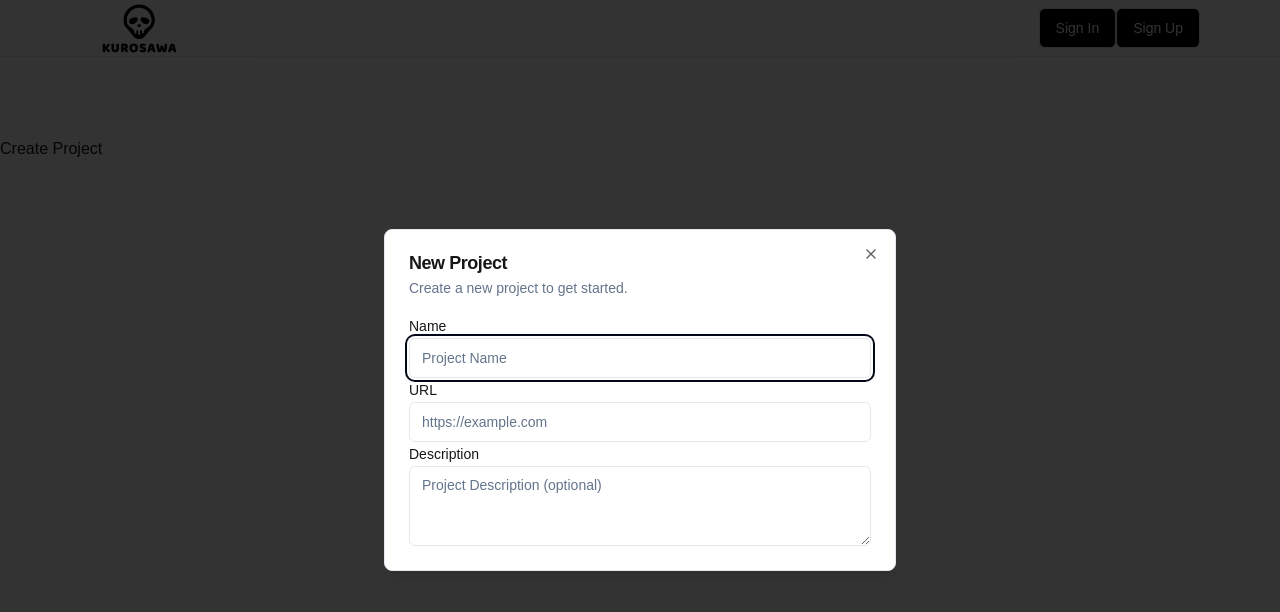
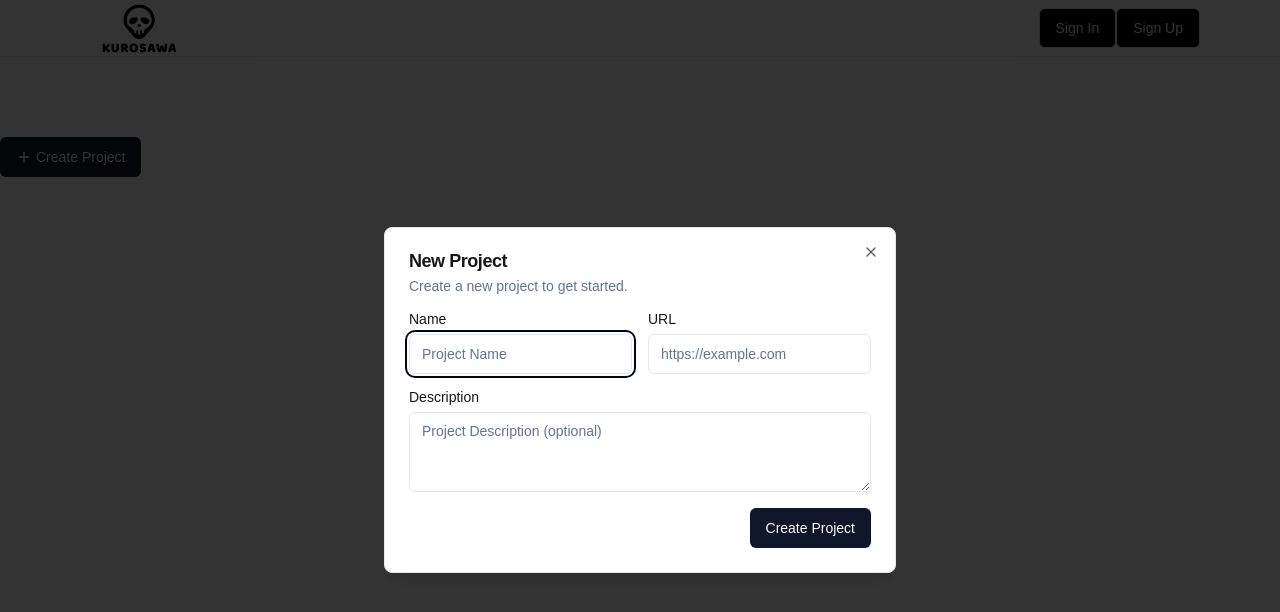
Before and after one commit to ppppppsmash/saasxxx, a Next.js app: page /dashboard in a window 1280 px wide. Both pictures are taken after a click on the button "Create Project". Shown: the top 612 px of the page. Built offline with nearby package versions, Linux system fonts and the light colour scheme; no server answers.

Commit message:
feat: Refactor dashboard page and create new project component

```diff
--- a/app/(user)/dashboard/page.tsx
+++ b/app/(user)/dashboard/page.tsx
@@ -1,36 +1,9 @@
-import {
-  Dialog,
-  DialogContent,
-  DialogDescription,
-  DialogHeader,
-  DialogTitle,
-  DialogTrigger
-} from "@/components/ui/dialog"
-import { Input } from "@/components/ui/input"
-import { Label } from "@/components/ui/label"
-import { Textarea } from "@/components/ui/textarea"
+import NewProjBtn from "@/components/new-proj"
 
 export default function Page() {
   return (
-    <Dialog>
-      <DialogTrigger>Create Project</DialogTrigger>
-      <DialogContent>
-        <DialogHeader>
-          <DialogTitle>New Project</DialogTitle>
-          <DialogDescription>
-            Create a new project to get started.
-          </DialogDescription>
-        </DialogHeader>
-
-        <form>
-          <Label htmlFor="name">Name</Label>
-          <Input id="name" placeholder="Project Name" />
-          <Label htmlFor="url">URL</Label>
-          <Input id="url" placeholder="https://example.com" />
-          <Label htmlFor="description">Description</Label>
-          <Textarea id="description" placeholder="Project Description (optional)" />
-        </form>
-      </DialogContent>
-    </Dialog>
+    <div>
+      <NewProjBtn />
+    </div>
   )
 }
--- a/components/new-proj-btn.tsx
+++ /dev/null
@@ -1,11 +0,0 @@
-import { Button } from '@/components/ui/button'
-
-const NewProjBtn = () => {
-  return (
-    <Button className="bg-black text-white rounded-xl">
-      New Project
-    </Button>
-  )
-}
-
-export default NewProjBtn
--- /dev/null
+++ b/components/new-proj.tsx
@@ -0,0 +1,62 @@
+import { Button } from '@/components/ui/button'
+import {
+  Dialog,
+  DialogContent,
+  DialogDescription,
+  DialogHeader,
+  DialogTitle,
+  DialogTrigger,
+  DialogFooter
+} from "@/components/ui/dialog"
+import { Input } from "@/components/ui/input"
+import { Label } from "@/components/ui/label"
+import { Textarea } from "@/components/ui/textarea"
+
+import { Plus } from "lucide-react"
+
+const NewProjBtn = () => {
+  return (
+    <Dialog>
+      <DialogTrigger asChild>
+        <Button>
+          <Plus className="w-4 h-4 mr-1" />
+          Create Project
+        </Button>
+      </DialogTrigger>
+
+      <DialogContent>
+        <DialogHeader>
+          <DialogTitle>New Project</DialogTitle>
+          <DialogDescription>
+            Create a new project to get started.
+          </DialogDescription>
+        </DialogHeader>
+
+        <form className="flex gap-4 flex-col">
+          <div className="grid grid-cols-2 gap-4">
+            <div className="flex flex-col gap-2">
+              <Label htmlFor="name">Name</Label>
+              <Input id="name" placeholder="Project Name" />
+            </div>
+
+            <div className="flex flex-col gap-2">
+              <Label htmlFor="url">URL</Label>
+              <Input id="url" placeholder="https://example.com" />
+            </div>
+          </div>
+
+          <div className="flex flex-col gap-2">
+            <Label htmlFor="description">Description</Label>
+            <Textarea id="description" placeholder="Project Description (optional)" />
+          </div>
+        </form>
+
+        <DialogFooter>
+          <Button>Create Project</Button>
+        </DialogFooter>
+      </DialogContent>
+    </Dialog>
+  )
+}
+
+export default NewProjBtn
```
